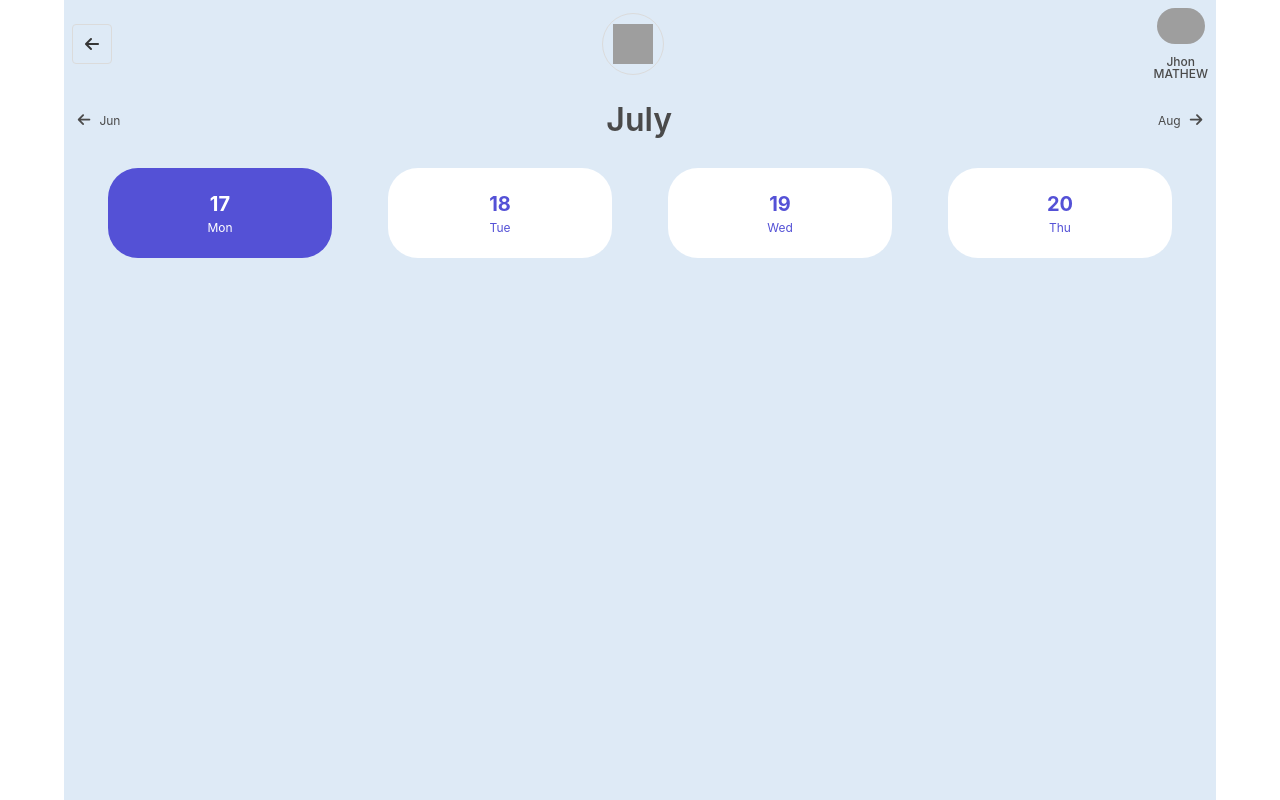
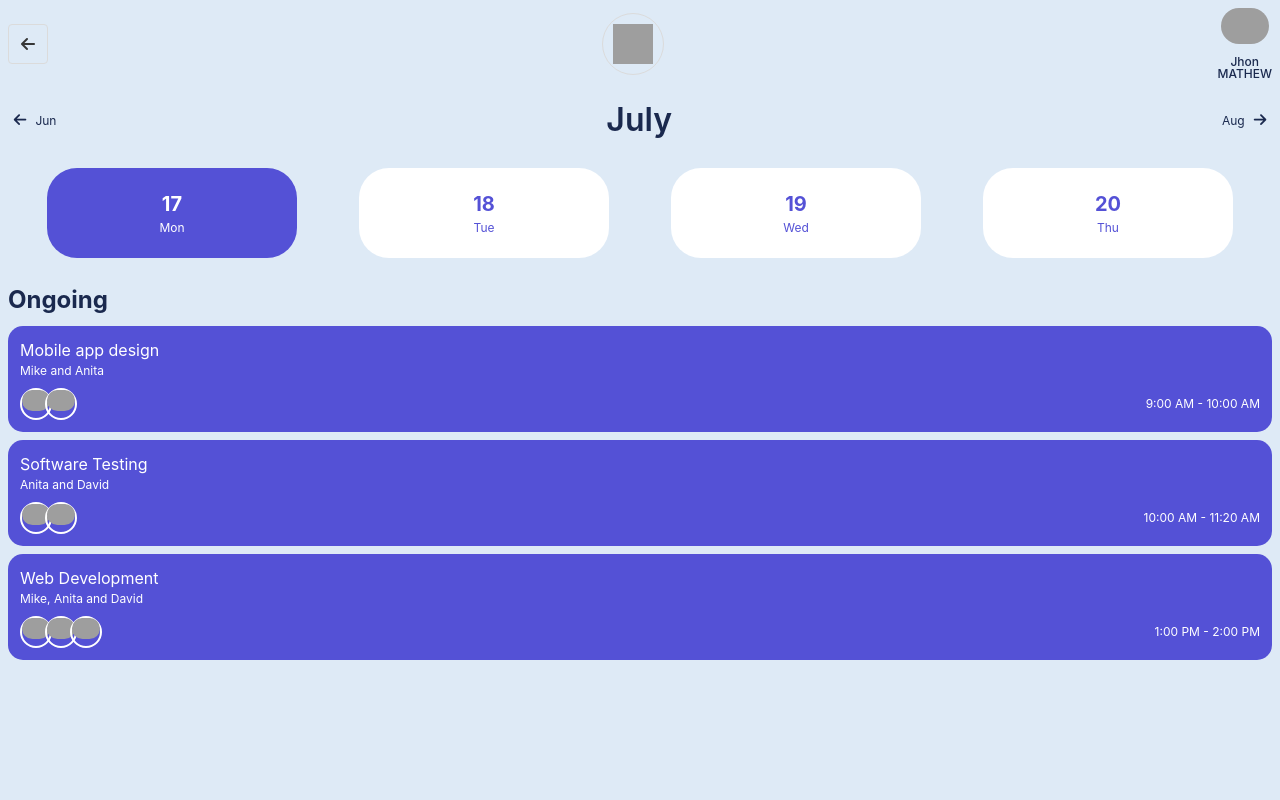
Before and after one commit to nassimabdallah/HighdayTechnicalTest, a Vue app: page / in a window 1280 px wide. Built offline with nearby package versions, Linux system fonts and the light colour scheme; grey boxes are pictures that could not be loaded.

Commit message:
Add Tasks.vue and TaskCard.vue components

```diff
--- a/data/tasks.json
+++ b/data/tasks.json
@@ -9,8 +9,8 @@
         {
             "id": 1,
             "date": "16/07/2023",
-            "start-time": "09:00",
-            "end-time": "10:00",
+            "start_time": "09:00",
+            "end_time": "10:00",
             "title": "Mobile app design",
             "members": [
                 {
@@ -26,8 +26,8 @@
         {
             "id": 2,
             "date": "16/07/2023",
-            "start-time": "10:00",
-            "end-time": "11:20",
+            "start_time": "10:00",
+            "end_time": "11:20",
             "title": "Software Testing",
             "members": [
                 {
@@ -43,8 +43,8 @@
         {
             "id": 3,
             "date": "16/07/2023",
-            "start-time": "13:00",
-            "end-time": "14:00",
+            "start_time": "13:00",
+            "end_time": "14:00",
             "title": "Web Development",
             "members": [
                 {
@@ -54,6 +54,10 @@
                 {
                     "name": "Anita",
                     "avatar_url": "https://reqres.in/img/faces/3-image.jpg"
+                },
+                {
+                    "name": "David",
+                    "avatar_url": "https://reqres.in/img/faces/8-image.jpg"
                 }
             ]
         }
--- a/src/App.vue
+++ b/src/App.vue
@@ -1,13 +1,20 @@
 <template>
-  <div class="container is-fullscreen bg-main">
+  <div class="bg-main is-fullscreen pb-2">
     <Header />
     <DateNavigation />
+    <Suspense>
+      <Tasks />
+      <template #fallback>
+        Loading...
+      </template>
+    </Suspense>
   </div>
 </template>
 
 <script setup>
 import Header from './components/Header.vue'
 import DateNavigation from './components/DateNavigation.vue'
+import Tasks from './components/Tasks.vue';
 </script>
 
 <style lang="scss" scoped></style>
--- a/src/assets/main.scss
+++ b/src/assets/main.scss
@@ -19,5 +19,10 @@
 
 .is-fullscreen {
     width: 100vw;
-    height: 100vh;
+    min-height: 100vh;
+    height: 100%;
 }
+
+#app {
+    color: #1A294E;
+}
--- /dev/null
+++ b/src/components/TaskCard.vue
@@ -0,0 +1,66 @@
+<template>
+    <div class="is-flex is-flex-direction-column task-card p-3 mb-2">
+        <p>{{ task.title }}</p>
+        <p class="is-size-7 mb-2">{{ getMembersTask() }}</p>
+        <div class="is-flex is-justify-content-space-between is-align-items-center">
+            <div class="task-avatar">
+                <figure
+                    v-for="(member, index) in task.members"
+                    :key="index"
+                    class="image is-32x32"
+                    :style="{ left: index * 25 + 'px' }"
+                >
+                    <img class="is-rounded" :src="member.avatar_url">
+                </figure>
+            </div>
+            <p class="is-size-7">{{ formatAMPM(task.start_time) }} - {{ formatAMPM(task.end_time) }}</p>
+        </div>
+    </div>
+</template>
+
+<script setup>
+const props = defineProps({
+    task: {
+        type: Object,
+        default: null
+    }
+})
+
+const getMembersTask = () => {
+    const members = props.task.members.map(member => member.name);
+    const lastMember = members.pop();
+    return members.join(", ") + ' and ' + lastMember;
+}
+
+const formatAMPM = (time) => {
+    let [ hour, minutes ] = time.split(':');
+    const ampm = hour >= 12 ? 'PM' : 'AM';
+    hour = hour % 12;
+    hour = hour ? hour : 12; // the hour '0' should be '12'
+    const strTime = hour + ':' + minutes + ' ' + ampm;
+    return strTime;
+}
+
+
+</script>
+
+<style lang="scss" scoped>
+@import "../assets/variable.scss";
+
+.task-card {
+    border-radius: 15px;
+    background-color: $primary;
+    color: #fff;
+}
+
+.task-avatar {
+    position: relative;
+    height: 32px;
+
+    figure {
+        position: absolute;
+        border: 2px solid #fff;
+        border-radius: 50%;
+    }
+}
+</style>
--- /dev/null
+++ b/src/components/Tasks.vue
@@ -0,0 +1,33 @@
+<template>
+    <section class="task-navigation px-2">
+        <h1 class="is-size-4 has-text-weight-bold my-2">Ongoing</h1>
+        <TaskCard
+            v-for="task in tasks"
+            :key="task"
+            :task="task"
+        />
+    </section>
+</template>
+
+<script setup>
+import TaskCard from './TaskCard.vue';
+import axios from 'axios';
+import { ref } from 'vue';
+
+const tasks = ref([]);
+
+const getTask = async () => {
+    try {
+        const userData = await axios.get('./data/tasks.json')
+        return userData.data.tasks
+    } catch (error) {
+        console.error(error)
+    }
+}
+
+tasks.value = await getTask()
+</script>
+
+<style lang="scss" scoped>
+
+</style>
```
